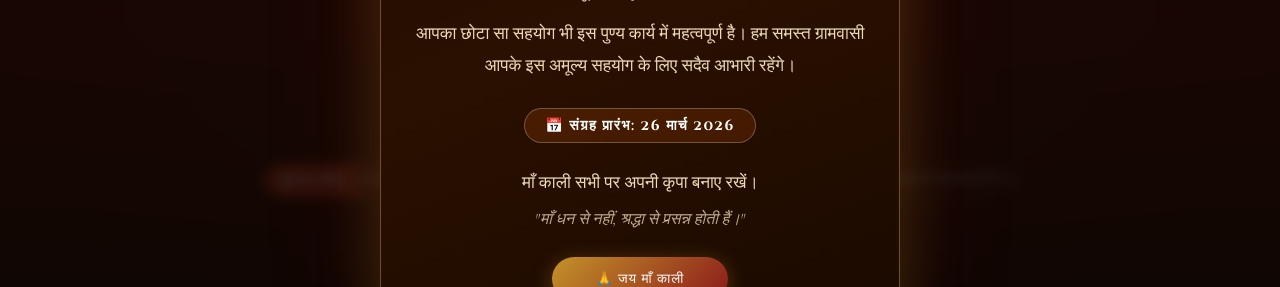
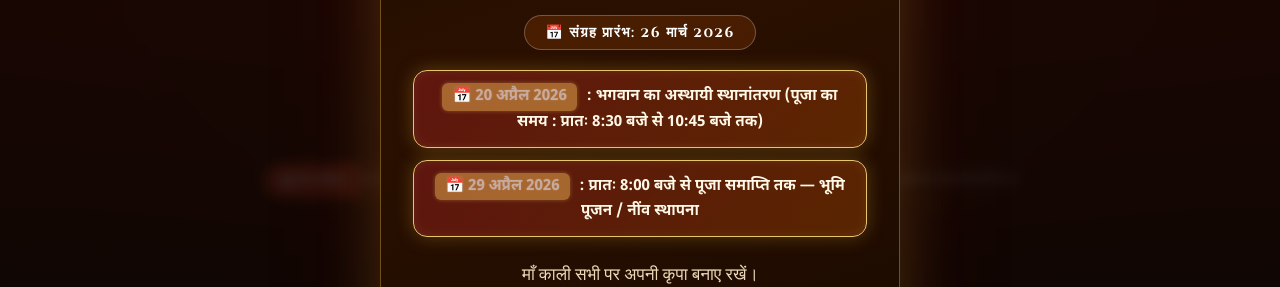
Before and after one commit to future-beyond-tech/fbt-client-temple-web, a React (Vite) app: page / in a window 1280 px wide. Shown: the part 388-675 px from the top of the page. Built offline with nearby package versions, Linux system fonts and the light colour scheme; no server answers.

Commit message:
Date update

```diff
--- a/src/temple-donation/components/WelcomePopup.jsx
+++ b/src/temple-donation/components/WelcomePopup.jsx
@@ -26,6 +26,16 @@ export default function WelcomePopup({ show, t, onClose }) {
         <p className="welcome-popup-message">{t.popupLine1}</p>
         <p className="welcome-popup-message">{t.popupLine2}</p>
         <div className="welcome-popup-date">{t.popupDate}</div>
+        <div className="welcome-popup-events">
+          <div className="welcome-popup-event">
+            <span className="welcome-popup-event-date">{t.popupEvent1Date}</span>
+            {t.popupEvent1Text}
+          </div>
+          <div className="welcome-popup-event">
+            <span className="welcome-popup-event-date">{t.popupEvent2Date}</span>
+            {t.popupEvent2Text}
+          </div>
+        </div>
         <p className="welcome-popup-message">{t.popupLine3}</p>
         <p className="welcome-popup-footer">
           {t.popupQuote}
--- a/src/temple-donation/temple-donation.css
+++ b/src/temple-donation/temple-donation.css
@@ -859,12 +859,56 @@
       color: #ffffff;
       font-weight: 700;
       letter-spacing: 1.5px;
-      margin: 16px 0 24px;
+      margin: 16px 0 16px;
       background: rgba(255,111,0,0.15);
       border: 1px solid rgba(255,255,255,0.25);
       border-radius: 30px;
       padding: 7px 20px;
       display: inline-block;
+    }
+    .welcome-popup-events {
+      display: flex;
+      flex-direction: column;
+      gap: 12px;
+      margin: 4px 0 22px;
+      width: 100%;
+    }
+    .welcome-popup-event {
+      font-family: 'Noto Sans Devanagari', 'Cormorant Garamond', Georgia, serif;
+      font-size: 0.95rem;
+      color: #FFF8E7;
+      font-weight: 600;
+      line-height: 1.55;
+      background: linear-gradient(135deg, rgba(139,26,26,0.55), rgba(255,111,0,0.25));
+      border: 1.5px solid #E8C56D;
+      border-radius: 14px;
+      padding: 12px 18px;
+      text-align: center;
+      box-shadow: 0 0 18px rgba(196,146,42,0.35), inset 0 0 12px rgba(255,235,200,0.08);
+    }
+    .welcome-popup-event-date {
+      display: inline-block;
+      font-weight: 800;
+      color: #FFF8E7;
+      background: rgba(255,111,0,0.35);
+      padding: 2px 10px;
+      margin-right: 6px;
+      border-radius: 6px;
+      animation: dateBlink 1s ease-in-out infinite;
+    }
+    @keyframes dateBlink {
+      0%, 100% {
+        background: rgba(255,111,0,0.2);
+        color: #FFF8E7;
+        box-shadow: 0 0 0 rgba(255,111,0,0);
+        text-shadow: none;
+      }
+      50% {
+        background: rgba(255,235,130,0.95);
+        color: #5C0E0E;
+        box-shadow: 0 0 14px rgba(255,235,130,0.85);
+        text-shadow: 0 0 6px rgba(255,255,255,0.6);
+      }
     }
     .welcome-popup-footer {
       font-family: 'Cormorant Garamond', Georgia, serif;
--- a/src/temple-donation/translations.js
+++ b/src/temple-donation/translations.js
@@ -62,6 +62,10 @@ export const translations = {
     popupLine1: "With devotion, we bow at the feet of Maa Kali. The reconstruction of the temple is a collective act of faith.",
     popupLine2: "Your smallest contribution is also significant in this sacred cause. All the villagers will forever be grateful for your invaluable support.",
     popupDate: "📅 Collection begins: 26th March 2026",
+    popupEvent1Date: "📅 20 April 2026",
+    popupEvent1Text: " : Temporary relocation of the deity (Puja time: 8:30 AM to 10:45 AM)",
+    popupEvent2Date: "📅 29 April 2026",
+    popupEvent2Text: " : 8:00 AM until conclusion of Puja — Bhoomi Pujan / Foundation laying",
     popupLine3: "May Maa Kali keep her blessings upon everyone.",
     popupQuote: "\"Mother is pleased not by wealth, but by devotion.\"",
     popupQuoteEn: "",
@@ -130,6 +134,10 @@ export const translations = {
     popupLine1: "भक्ति भाव से हम माँ काली के चरणों में नमन करते हैं। मंदिर का पुनर्निर्माण एक सामूहिक श्रद्धा का कार्य है।",
     popupLine2: "आपका छोटा सा सहयोग भी इस पुण्य कार्य में महत्वपूर्ण है। हम समस्त ग्रामवासी आपके इस अमूल्य सहयोग के लिए सदैव आभारी रहेंगे।",
     popupDate: "📅 संग्रह प्रारंभ: 26 मार्च 2026",
+    popupEvent1Date: "📅 20 अप्रैल 2026",
+    popupEvent1Text: " : भगवान का अस्थायी स्थानांतरण (पूजा का समय : प्रातः 8:30 बजे से 10:45 बजे तक)",
+    popupEvent2Date: "📅 29 अप्रैल 2026",
+    popupEvent2Text: " : प्रातः 8:00 बजे से पूजा समाप्ति तक — भूमि पूजन / नींव स्थापना",
     popupLine3: "माँ काली सभी पर अपनी कृपा बनाए रखें।",
     popupQuote: "\"माँ धन से नहीं, श्रद्धा से प्रसन्न होती हैं।\"",
     popupQuoteEn: "",
@@ -198,6 +206,10 @@ export const translations = {
     popupLine1: "భక్తి భావంతో మేము మా కాళి పాదాలకు నమస్కరిస్తున్నాము. మందిర పునర్నిర్మాణం ఒక సామూహిక శ్రద్ధా కార్యం.",
     popupLine2: "మీ చిన్న సహకారం కూడా ఈ పుణ్య కార్యంలో ముఖ్యమైనది. సమస్త గ్రామస్తులు మీ ఈ అమూల్యమైన సహకారానికి సదా కృతజ్ఞులుగా ఉంటారు.",
     popupDate: "📅 సేకరణ ప్రారంభం: 26 మార్చి 2026",
+    popupEvent1Date: "📅 20 ఏప్రిల్ 2026",
+    popupEvent1Text: " : దేవుని తాత్కాలిక మార్పిడి (పూజ సమయం : ఉదయం 8:30 నుండి 10:45 వరకు)",
+    popupEvent2Date: "📅 29 ఏప్రిల్ 2026",
+    popupEvent2Text: " : ఉదయం 8:00 నుండి పూజ ముగింపు వరకు — భూమి పూజ / పునాది స్థాపన",
     popupLine3: "మా కాళి అందరిపై తన కృపను కొనసాగించాలి.",
     popupQuote: "\"తల్లి ధనంతో కాదు, శ్రద్ధతో సంతోషిస్తుంది.\"",
     popupQuoteEn: "",
@@ -266,6 +278,10 @@ export const translations = {
     popupLine1: "भक्ती भावाने आम्ही माँ कालीच्या चरणांवर नतमस्तक होतो. मंदिराचे पुनर्बांधणी हे सामूहिक श्रद्धेचे कार्य आहे.",
     popupLine2: "तुमचे छोटेसे सहकार्य देखील या पुण्य कार्यात महत्त्वाचे आहे. समस्त ग्रामस्थ तुमच्या या अमूल्य सहकार्याबद्दल सदैव आभारी राहतील.",
     popupDate: "📅 संकलन सुरू: 26 मार्च 2026",
+    popupEvent1Date: "📅 20 एप्रिल 2026",
+    popupEvent1Text: " : देवाचे तात्पुरते स्थलांतर (पूजेची वेळ : सकाळी 8:30 ते 10:45 पर्यंत)",
+    popupEvent2Date: "📅 29 एप्रिल 2026",
+    popupEvent2Text: " : सकाळी 8:00 ते पूजा समाप्तीपर्यंत — भूमी पूजन / पाया स्थापना",
     popupLine3: "माँ काली सर्वांवर आपली कृपा कायम ठेवो.",
     popupQuote: "\"माँ धनाने नाही, श्रद्धेने प्रसन्न होतात.\"",
     popupQuoteEn: "",
@@ -334,6 +350,10 @@ export const translations = {
     popupLine1: "ভক্তি ভাবে আমরা মা কালীর চরণে নমন করি। মন্দিরের পুনর্নির্মাণ একটি সামূহিক শ্রদ্ধার কাজ।",
     popupLine2: "আপনার ছোট সহযোগিতাও এই পুণ্য কাজে গুরুত্বপূর্ণ। সমস্ত গ্রামবাসী আপনার এই অমূল্য সহযোগিতার জন্য চিরকাল কৃতজ্ঞ থাকবে।",
     popupDate: "📅 সংগ্রহ শুরু: ২৬ মার্চ ২০২৬",
+    popupEvent1Date: "📅 ২০ এপ্রিল ২০২৬",
+    popupEvent1Text: " : দেবতার অস্থায়ী স্থানান্তর (পূজার সময় : সকাল ৮:৩০ থেকে ১০:৪৫ পর্যন্ত)",
+    popupEvent2Date: "📅 ২৯ এপ্রিল ২০২৬",
+    popupEvent2Text: " : সকাল ৮:০০ থেকে পূজা সমাপ্তি পর্যন্ত — ভূমি পূজন / ভিত্তি স্থাপন",
     popupLine3: "মা কালী সকলের উপর তাঁর কৃপা বজায় রাখুন।",
     popupQuote: "\"মা ধন দিয়ে নয়, শ্রদ্ধা দিয়ে সন্তুষ্ট হন।\"",
     popupQuoteEn: "",
@@ -402,6 +422,10 @@ export const translations = {
     popupLine1: "ଭକ୍ତି ଭାବରେ ଆମେ ମା କାଳୀଙ୍କ ଚରଣରେ ନମନ କରୁ। ମନ୍ଦିରର ପୁନର୍ନିର୍ମାଣ ଏକ ସାମୂହିକ ଶ୍ରଦ୍ଧାର କାର୍ଯ୍ୟ।",
     popupLine2: "ଆପଣଙ୍କ ଛୋଟ ସହଯୋଗ ମଧ୍ୟ ଏହି ପୁଣ୍ୟ କାର୍ଯ୍ୟରେ ଗୁରୁତ୍ୱପୂର୍ଣ୍ଣ। ସମସ୍ତ ଗ୍ରାମବାସୀ ଆପଣଙ୍କ ଏହି ଅମୂଲ୍ୟ ସହଯୋଗ ପାଇଁ ସଦାସର୍ବଦା କୃତଜ୍ଞ ରହିବେ।",
     popupDate: "📅 ସଂଗ୍ରହ ଆରମ୍ଭ: ୨୬ ମାର୍ଚ୍ଚ ୨୦୨୬",
+    popupEvent1Date: "📅 ୨୦ ଅପ୍ରେଲ ୨୦୨୬",
+    popupEvent1Text: " : ଭଗବାନଙ୍କର ଅସ୍ଥାୟୀ ସ୍ଥାନାନ୍ତର (ପୂଜା ସମୟ : ସକାଳ ୮:୩୦ ରୁ ୧୦:୪୫ ପର୍ଯ୍ୟନ୍ତ)",
+    popupEvent2Date: "📅 ୨୯ ଅପ୍ରେଲ ୨୦୨୬",
+    popupEvent2Text: " : ସକାଳ ୮:୦୦ ରୁ ପୂଜା ସମାପ୍ତି ପର୍ଯ୍ୟନ୍ତ — ଭୂମି ପୂଜନ / ଭିତ୍ତି ସ୍ଥାପନ",
     popupLine3: "ମା କାଳୀ ସମସ୍ତଙ୍କ ଉପରେ ନିଜ କୃପା ବଜାୟ ରଖନ୍ତୁ।",
     popupQuote: "\"ମା ଧନରେ ନୁହେଁ, ଶ୍ରଦ୍ଧାରେ ସନ୍ତୁଷ୍ଟ ହୁଅନ୍ତି।\"",
     popupQuoteEn: "",
```
